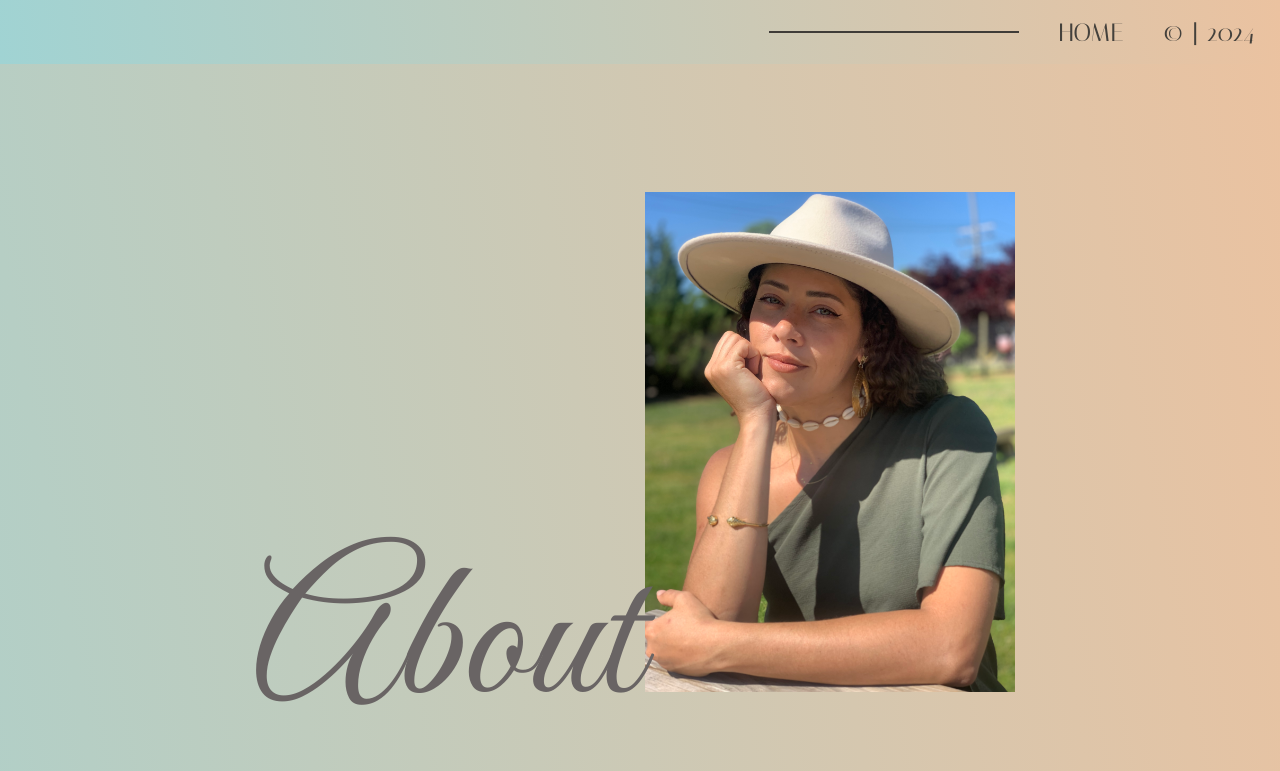
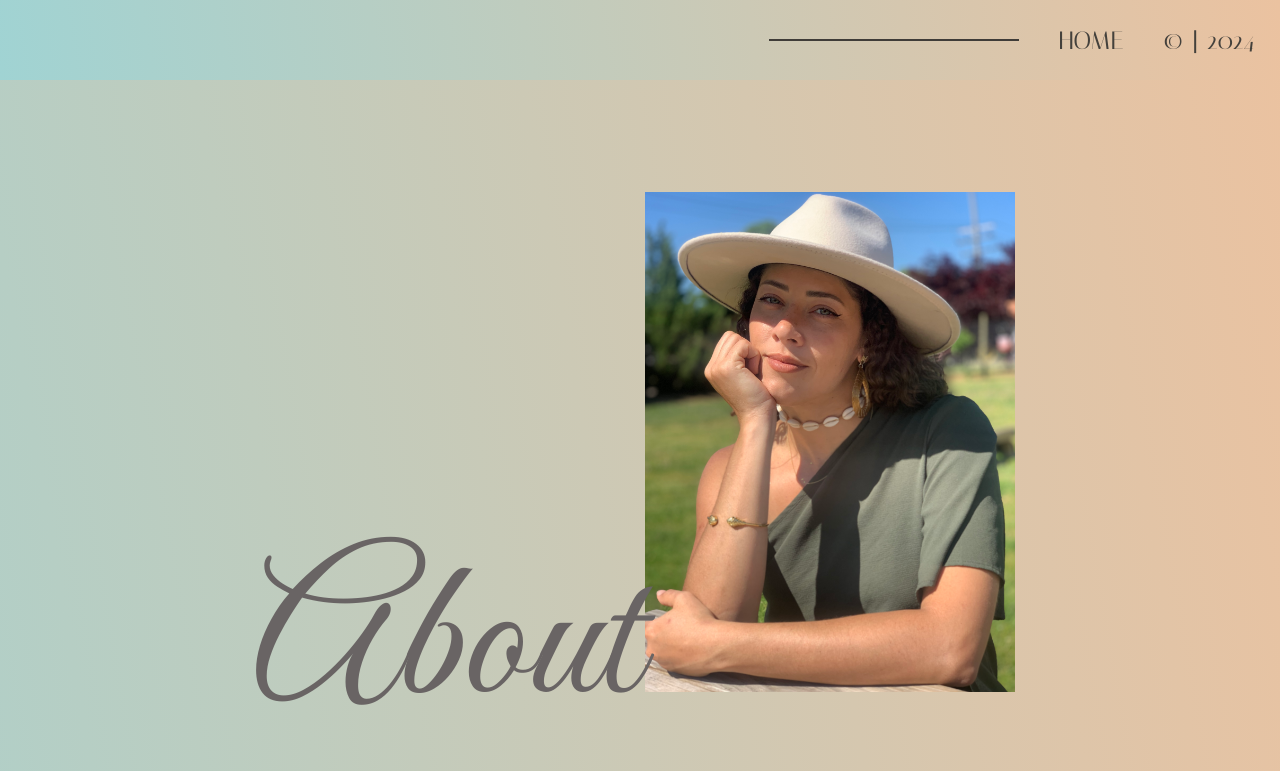
Before and after one commit to NurVIX/Portfolio, a Flask app: page /About in a window 1280 px wide. Shown: the top 771 px of the page. Run offline with Flask 3, Linux system fonts and the light colour scheme.

Commit message:
nav size adjust

```diff
--- a/PORTIFOLIO/static/style.css
+++ b/PORTIFOLIO/static/style.css
@@ -52,7 +52,7 @@ textarea {
 
 
 .navspacecontainer{
-    height: 8%;
+    height: 10%;
     width: 100vw;
     position: fixed;
     z-index: 1000;
```
